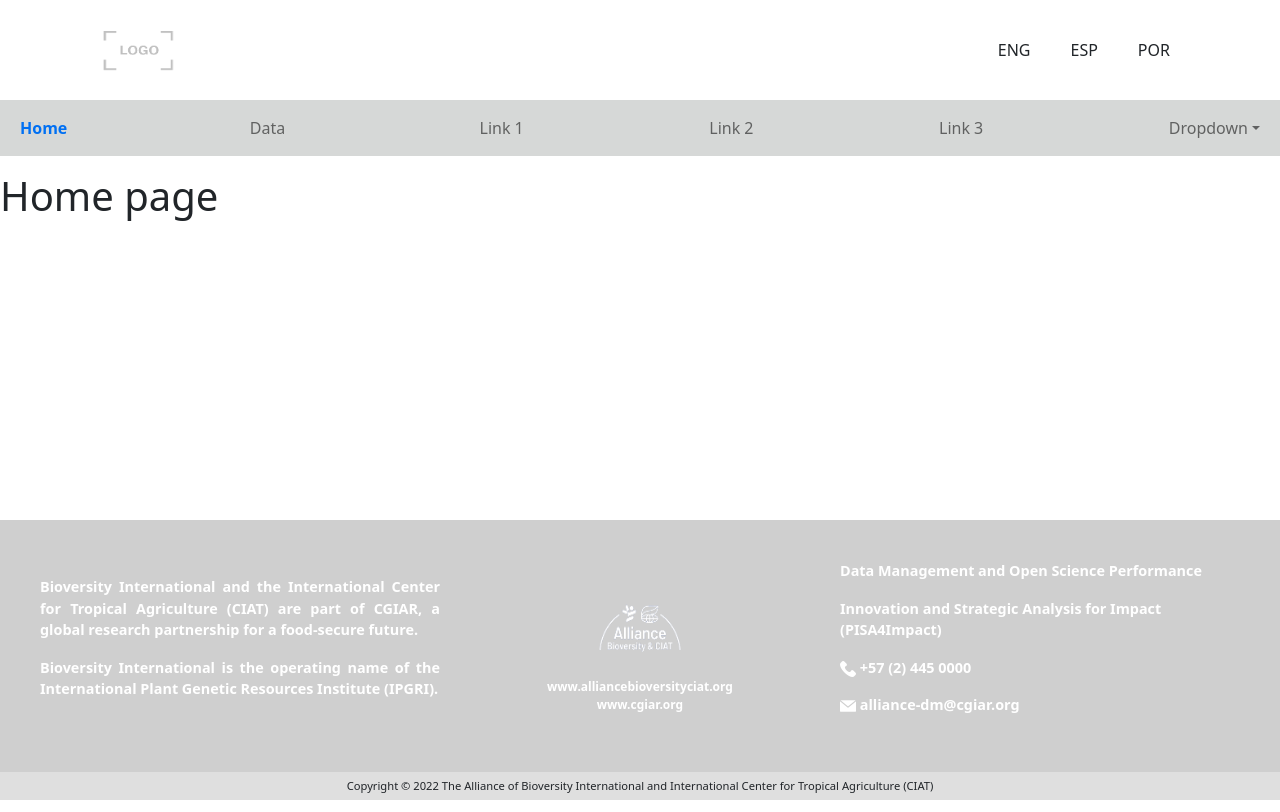
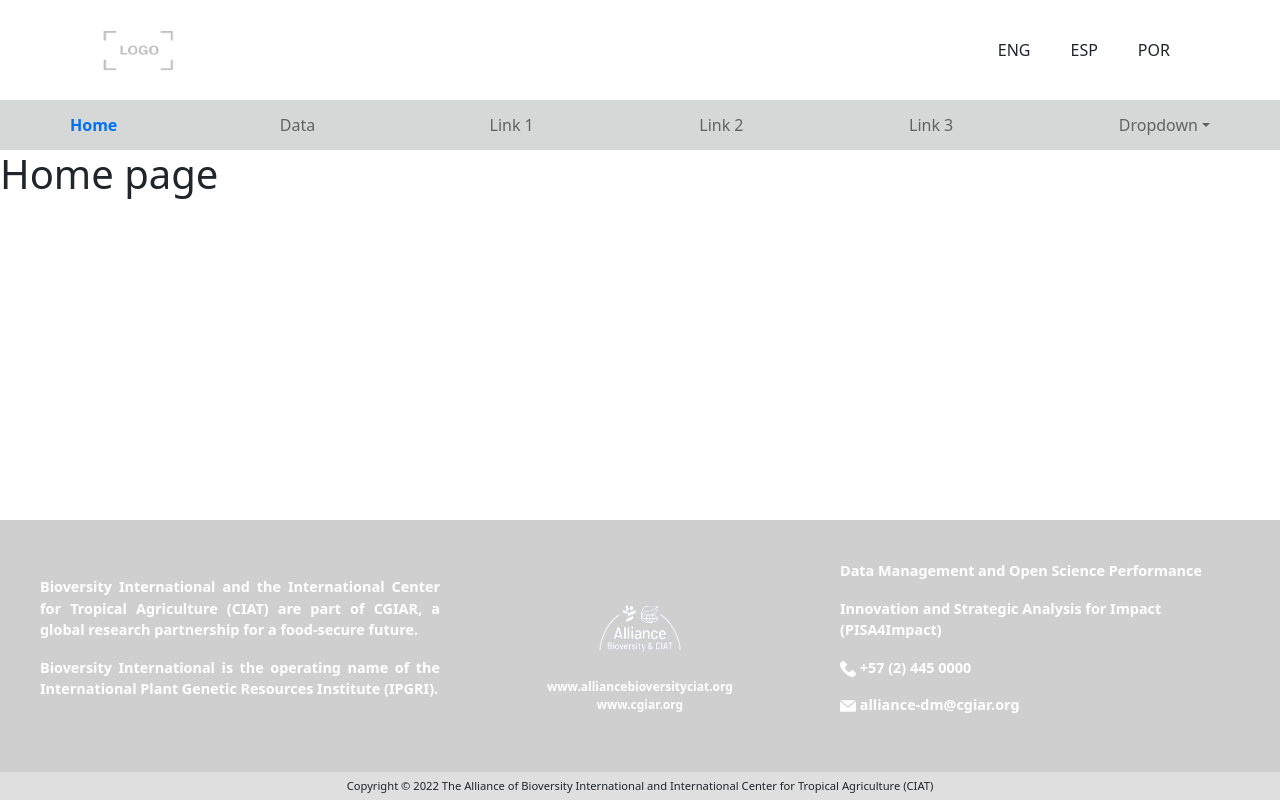
Before and after one commit to jodavelo/cropobs-global, a Next.js app: page / in a window 1280 px wide. Built offline with nearby package versions, Linux system fonts and the light colour scheme.

Commit message:
footer links its working

```diff
--- a/components/ui/footer/LinkComponent.tsx
+++ b/components/ui/footer/LinkComponent.tsx
@@ -17,6 +17,6 @@ export const LinkComponent: FC<Props> = ({ href }) => {
     console.log(href)
 
     return (
-        <a href={ href } target="_blank" rel={ 'noopener noreferrer' } style={ style } >{ href }</a>
+        <a href={ `https://` + href } target="_blank" rel={ 'noopener noreferrer' } style={ style } >{ href }</a>
     )
 }
--- a/components/ui/navbar/Navbar.module.css
+++ b/components/ui/navbar/Navbar.module.css
@@ -8,6 +8,10 @@
     padding: 0px 40px;
 }
 
+.nav-styles {
+    padding: 0px !important;
+}
+
 @media (max-width: 1000px){
     .spacingNavbarOptions {
         flex-basis: 0vw;
@@ -16,3 +20,9 @@
         padding: 0px 10px;
     }
 }
+
+@media (min-width: 1000px) {
+    .nav-styles {
+        padding: 5px 50px !important;
+    }
+}
--- a/components/ui/navbar/NavbarComponent.tsx
+++ b/components/ui/navbar/NavbarComponent.tsx
@@ -12,7 +12,7 @@ export const NavbarComponent = () => {
             {['lg'].map((expand) => (
                 <Navbar key={expand || ''} style={{
                     backgroundColor: '#D6D8D7' // TODO: Aqui para modificar el color del navbar!
-                }} expand={expand} className="mb-3">
+                }} expand={expand} className={ styles['nav-styles'] }>
                     <Container fluid className={ styles.spaceNavbarContainer }>
                         {/* <Navbar.Brand href="#">Navbar Offcanvas</Navbar.Brand> */}
                         <Navbar.Toggle aria-controls={`offcanvasNavbar-expand-${expand}`} />
```
